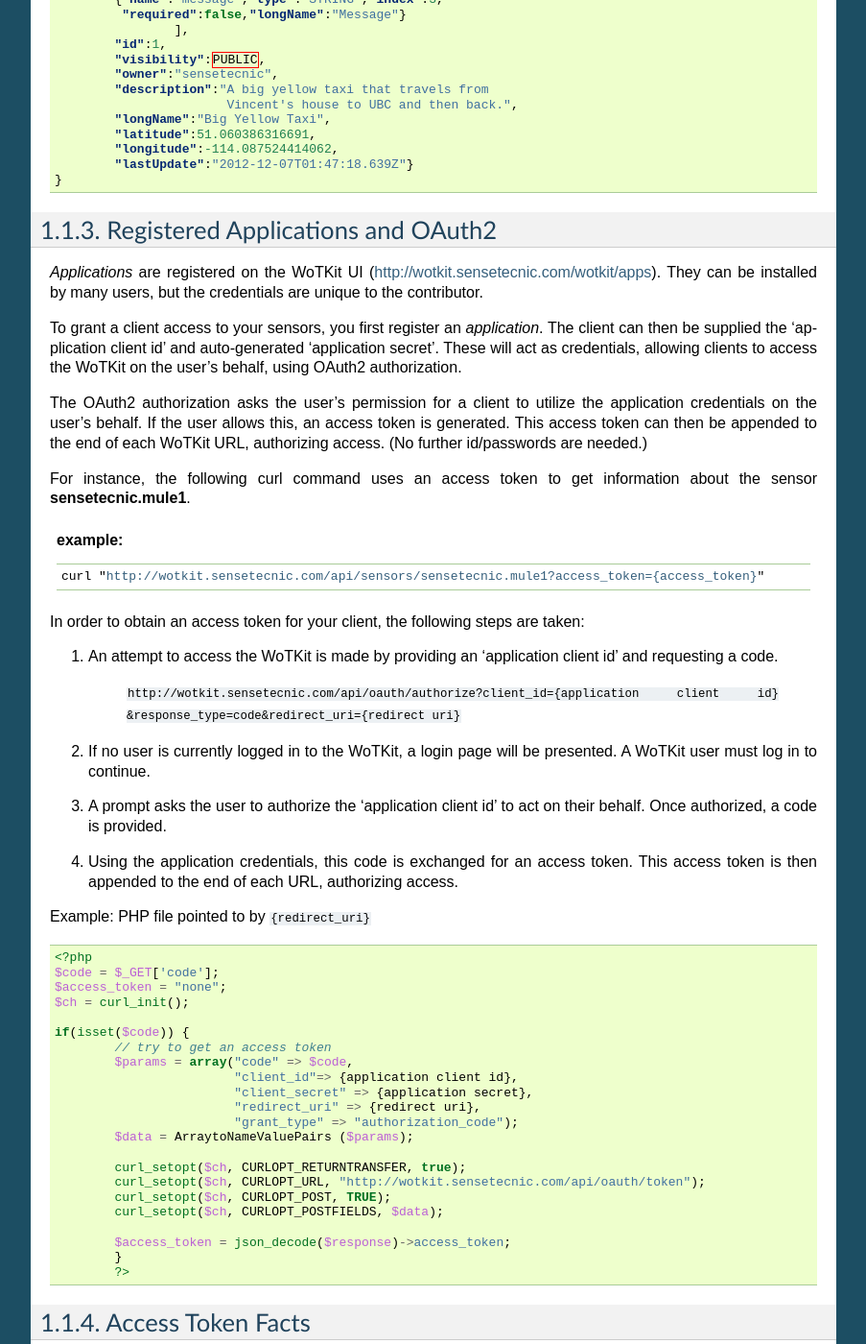
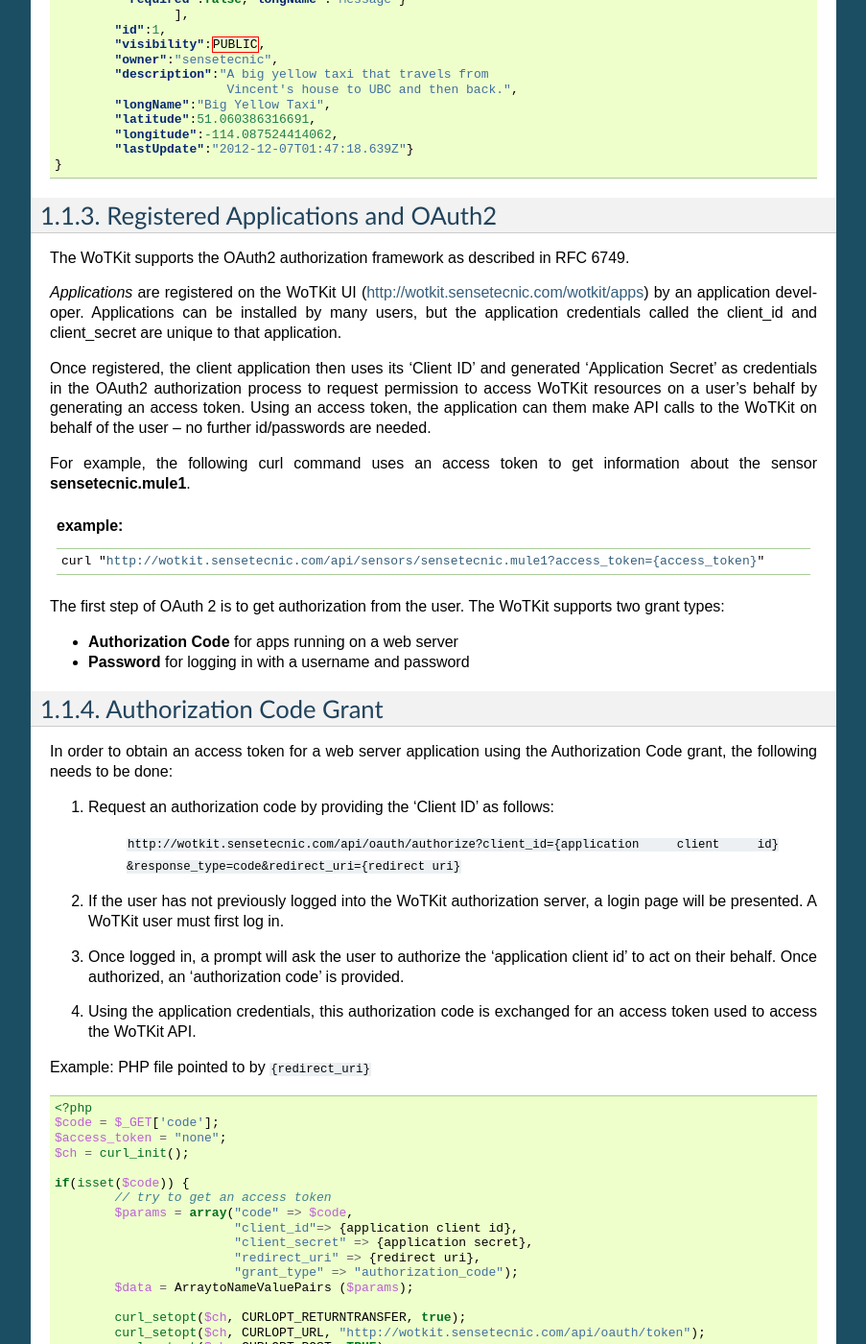
Before and after one commit to SenseTecnic/wotkit-docs, a Sphinx documentation site: the page built from source/api_v1/api_authentication.rst, in a window 1280 px wide and 1400 px high, scrolled down 1344 px. Shown: the whole window at 96% size, without its empty margins (198-1101 px from the left). Built offline with Sphinx 7.4.7, drawn with Linux system fonts in a browser that asks for light colours; formulas are drawn with MathJax 3; some of the changed text lies outside the part shown.

Commit message:
WTK-453 Add info on password grant

```diff
--- a/source/api_v1/api_authentication.rst
+++ b/source/api_v1/api_authentication.rst
@@ -71,8 +71,7 @@
 
 	.. parsed-literal::
 
-		curl --user {key_id}:{key_password}
-		":wotkit-api:`sensors/sensetecnic.mule1`"
+		curl --user {key_id}:{key_password} ":wotkit-api:`sensors/sensetecnic.mule1`"
 
 
 This returns:
@@ -108,17 +107,15 @@
 	single: OAuth2
 
 Registered Applications and OAuth2
-------------------------------------
-*Applications* are registered on the WoTKit UI (:wotkit:`apps`). They can be installed by many users, but the credentials are unique to the contributor.
+----------------------------------
 
-To grant a client access to your sensors, you first register an *application*. The client can then be supplied the 'application client id' and auto-generated 'application secret'.
-These will act as credentials, allowing clients to access the WoTKit on the user's behalf, using OAuth2 authorization.
+The WoTKit supports the OAuth2 authorization framework as described in RFC 6749.
 
-The OAuth2 authorization asks the user's permission for a client to utilize the application credentials on the user's behalf.
-If the user allows this, an access token is generated. This access token can then be appended to the end of each WoTKit URL, authorizing access.
-(No further id/passwords are needed.)
+*Applications* are registered on the WoTKit UI (:wotkit:`apps`) by an application developer. Applications can be installed by many users, but the application credentials called the client_id and client_secret are unique to that application.
 
-For instance, the following curl command uses an access token to get information about the sensor **sensetecnic.mule1**.
+Once registered, the client application then uses its  'Client ID' and generated 'Application Secret' as credentials in the OAuth2 authorization process to request permission to access WoTKit resources on a user's behalf by generating an access token.  Using an access token, the application can them make API calls to the WoTKit on behalf of the user -- no further id/passwords are needed.
+
+For example, the following curl command uses an access token to get information about the sensor **sensetecnic.mule1**.
 
 .. admonition:: example
 
@@ -127,16 +124,24 @@
 		curl ":wotkit-api:`sensors/sensetecnic.mule1?access_token={access_token}`"
 
 
-In order to obtain an access token for your client, the following steps are taken:
+The first step of OAuth 2 is to get authorization from the user. The WoTKit supports two grant types:
 
-#. An attempt to access the WoTKit is made by providing an 'application client id' and requesting a code.
+* **Authorization Code** for apps running on a web server
+* **Password** for logging in with a username and password
+
+Authorization Code Grant
+----------------------------------------
+
+In order to obtain an access token for a web server application using the Authorization Code grant, the following needs to be done:
+
+#. Request an authorization code by providing the 'Client ID' as follows:
 
 	``http://wotkit.sensetecnic.com/api/oauth/authorize?client_id={application client id}
 	&response_type=code&redirect_uri={redirect uri}``
 
-#. If no user is currently logged in to the WoTKit, a login page will be presented. A WoTKit user must log in to continue.
-#. A prompt asks the user to authorize the 'application client id' to act on their behalf. Once authorized, a code is provided.
-#. Using the application credentials, this code is exchanged for an access token. This access token is then appended to the end of each URL, authorizing access.
+#. If the user has not previously logged into the WoTKit authorization server, a login page will be presented. A WoTKit user must first log in.
+#. Once logged in, a prompt will ask the user to authorize the 'application client id' to act on their behalf. Once authorized, an 'authorization code' is provided.
+#. Using the application credentials, this authorization code is exchanged for an access token used to access the WoTKit API.
 
 Example: PHP file pointed to by ``{redirect_uri}``
 
@@ -165,6 +170,30 @@
 		}
 		?>
 
+Password Grant
+--------------
+
+The password grant type can be used to exchange the user name and password for an access token directly.  This is generally used by applications that are part of the WoTKit service, since they need to collect the user's name and password.
+
+To use the password grant type, you simply POST the name and password along with the client id and secret directly, in response you will receive an access token.
+
+.. admonition:: example
+
+	.. parsed-literal::
+			curl -d "grant_type=password&username={username}&password={password}&client_id={clientid}&client_secret={clientsecret}&scope=all" https://wotkit.sensetecnic.com/api/oauth/token
+
+returns:
+
+.. code-block:: javascript
+
+	{
+		"access_token":"{access_token}",
+		"token_type":"bearer",
+		"refresh_token":"{refresh_token}",
+		"expires_in":43199,
+		"scope":"all"
+	}
+
 
 .. _access-token-label:
 
```
